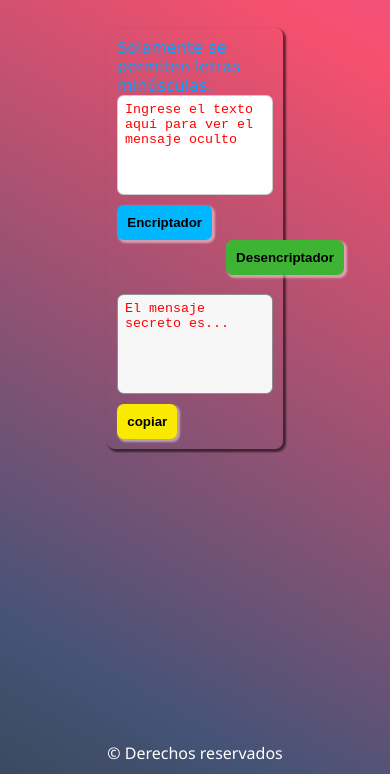
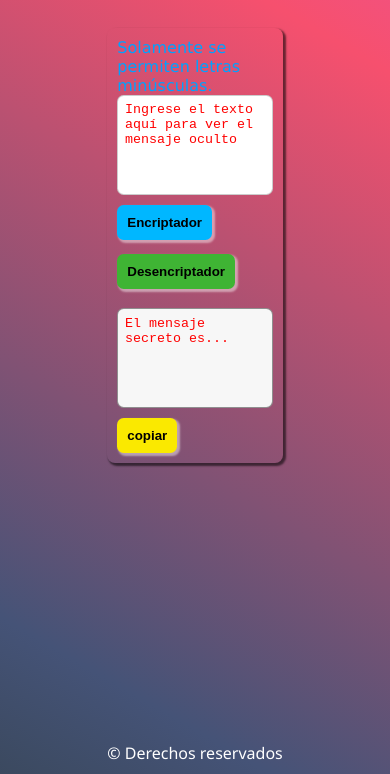
Before and after one commit to axlg98/Challenge-codigo-secreto, a website: page index.html in a window 390 px wide. Shown: the part 112-886 px from the top of the page. Drawn offline with Linux system fonts and the light colour scheme.

Commit message:
Configurando el encriptador

```diff
--- a/style.css
+++ b/style.css
@@ -141,7 +141,7 @@ footer{
     margin-top: 0.5rem;
   }
 }
-@media  (max-width: 500px) {
+@media(max-width: 500px) {
   .container{
     background-size: 100%;
     height: 100%;
@@ -152,6 +152,11 @@ footer{
   .main {
     min-height: 85vh;
   }
+  .btn-des{
+    margin-left: 0;
+    margin-top: 0.9rem;
+  }
+
 }
 
 @media  (min-width:1000px) and (max-width: 1660px) {
```
